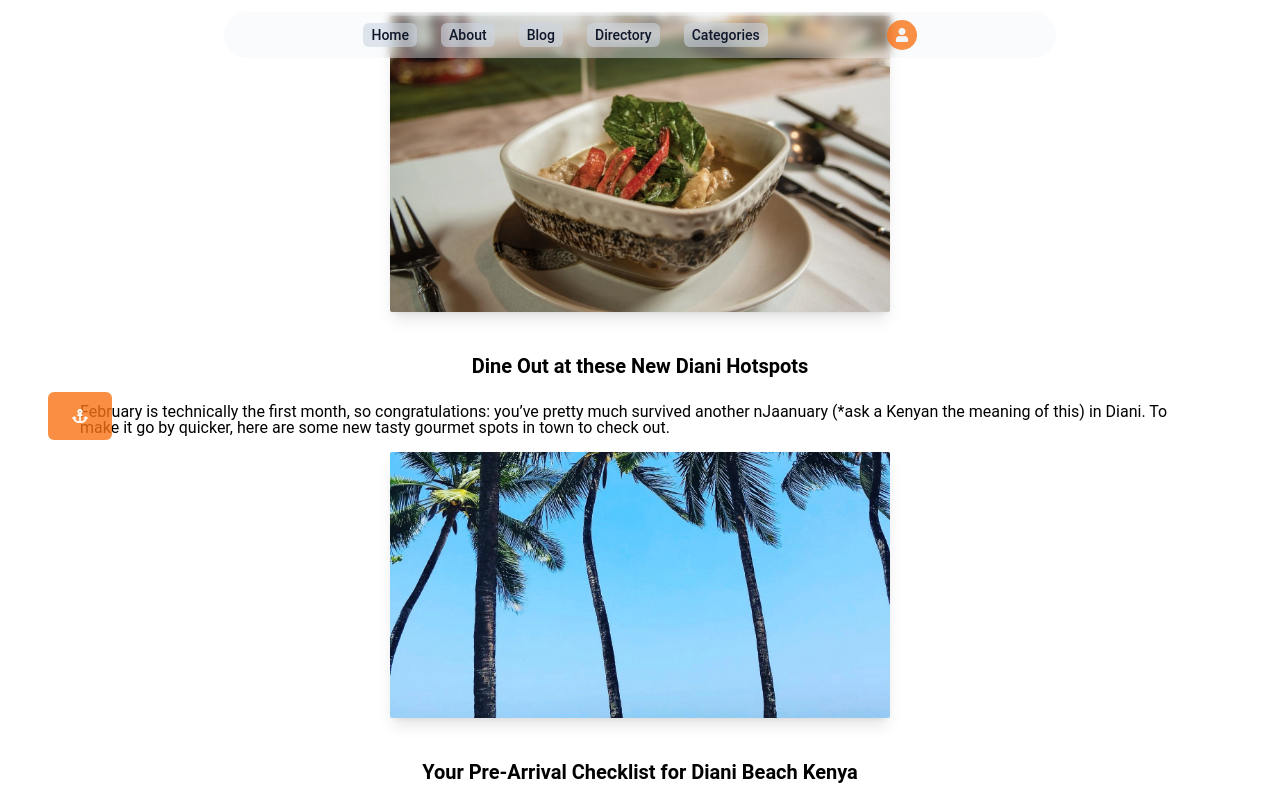
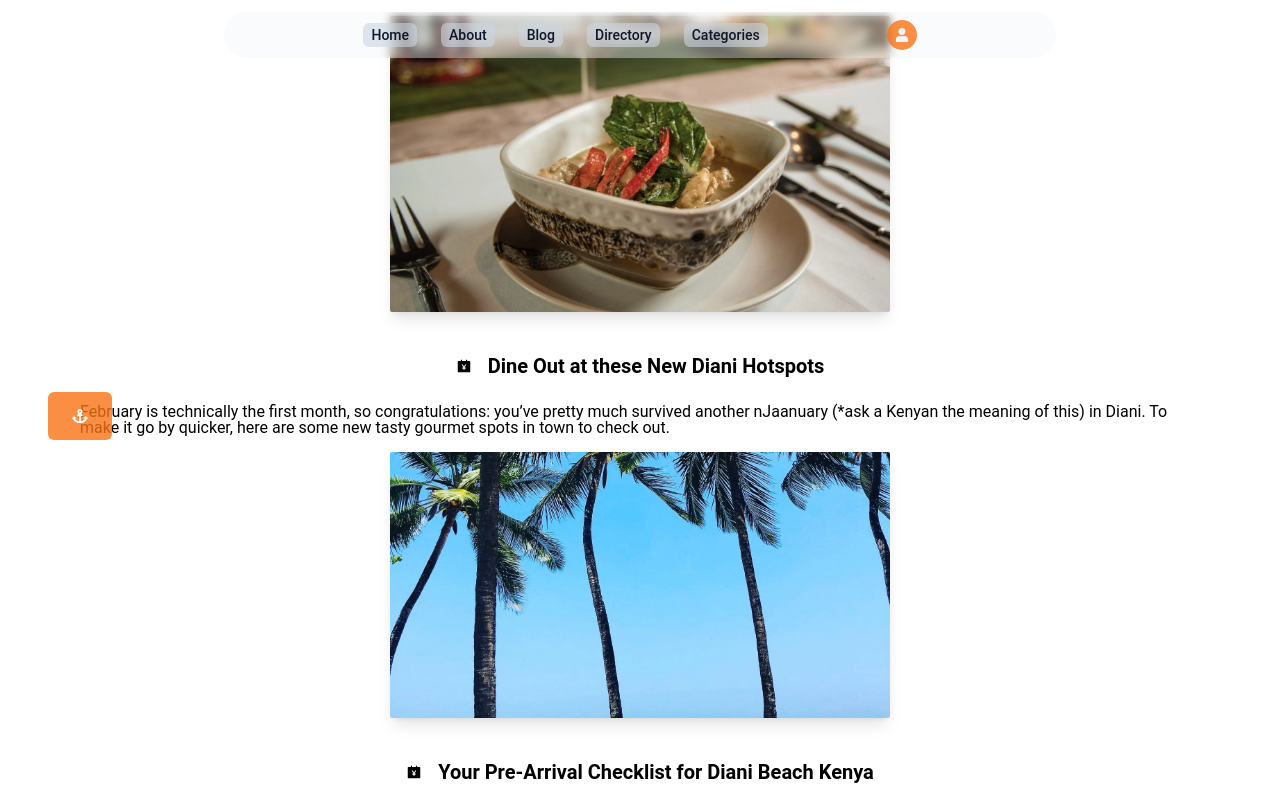
Before and after one commit to MatthewsRicky/travelapp, a Next.js app: page /directory in a window 1280 px wide. Shown: the top 800 px of the page. Built offline with nearby package versions, Linux system fonts and the light colour scheme.

Commit message:
adding icons for each title. must specify in future push.

```diff
--- a/components/NewBlog.tsx
+++ b/components/NewBlog.tsx
@@ -2,7 +2,7 @@
 
 import { BLOG_SECTION } from "@/constants"
 import Image from "next/image"
-import {bsFacebook } from "react-icons"
+import { AiFillAccountBook } from "react-icons/ai"
 
 type blogItems = {
   src: string;
@@ -17,7 +17,13 @@ const NewBlog = ({src, alt, title, description}: blogItems) => {
         {BLOG_SECTION.map((blog)=>(
           <div key={blog.title} className="flexCenter flex-col padding-container !px-20">
             <Image src={blog.src} alt={blog.alt} height={500} width={500} className="rounded-sm shadow-lg my-4"/>
-            <h1 className="bold-20 py-3 my-4">{blog.title}</h1>
+            <div className="flexStart gap-4">
+              <span>
+                <AiFillAccountBook />
+              </span>
+              <h1 className="bold-20 py-3 my-4">{blog.title}</h1>
+            </div>
+
             <p>{blog.description}</p>
           </div>
         ))}
```
